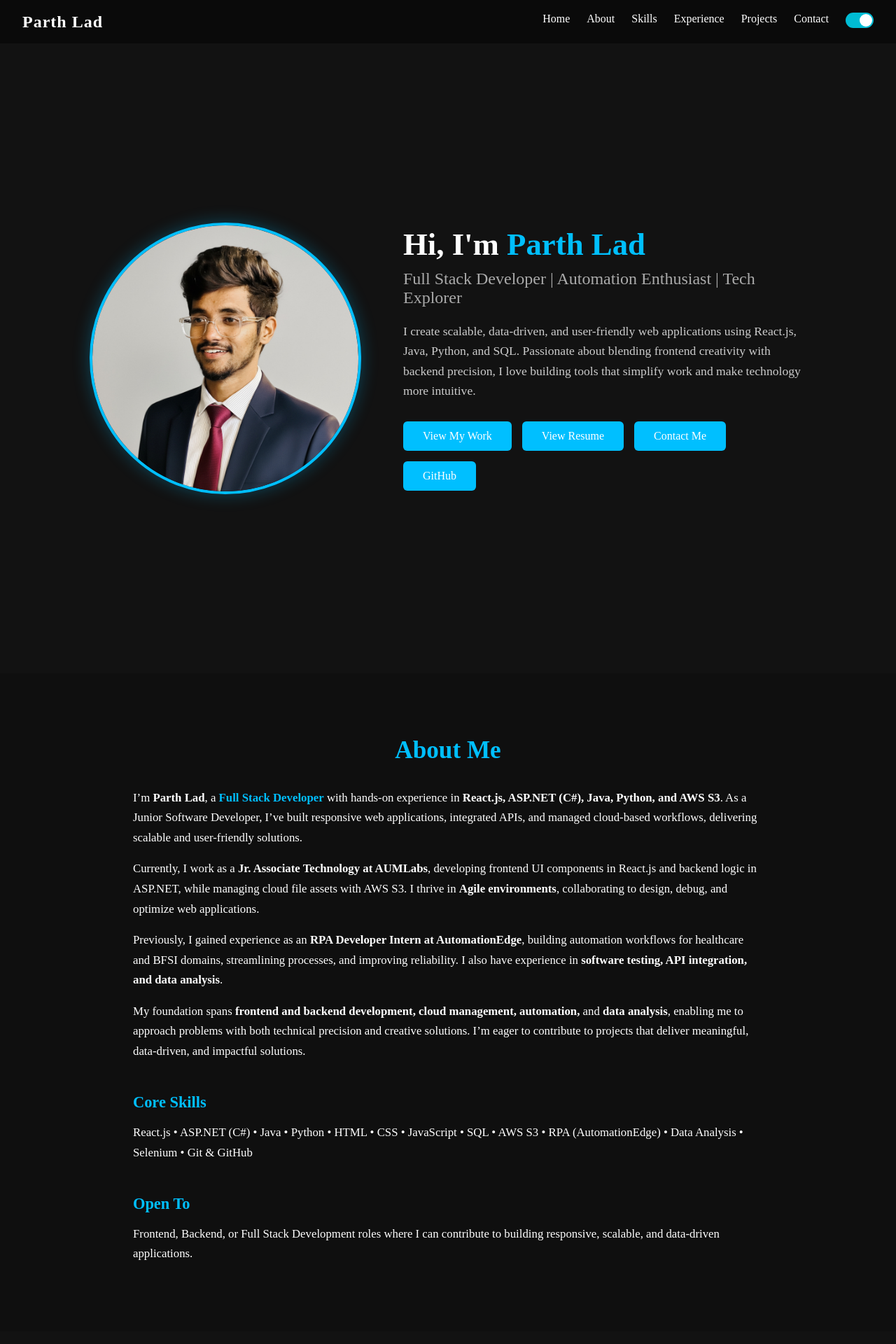
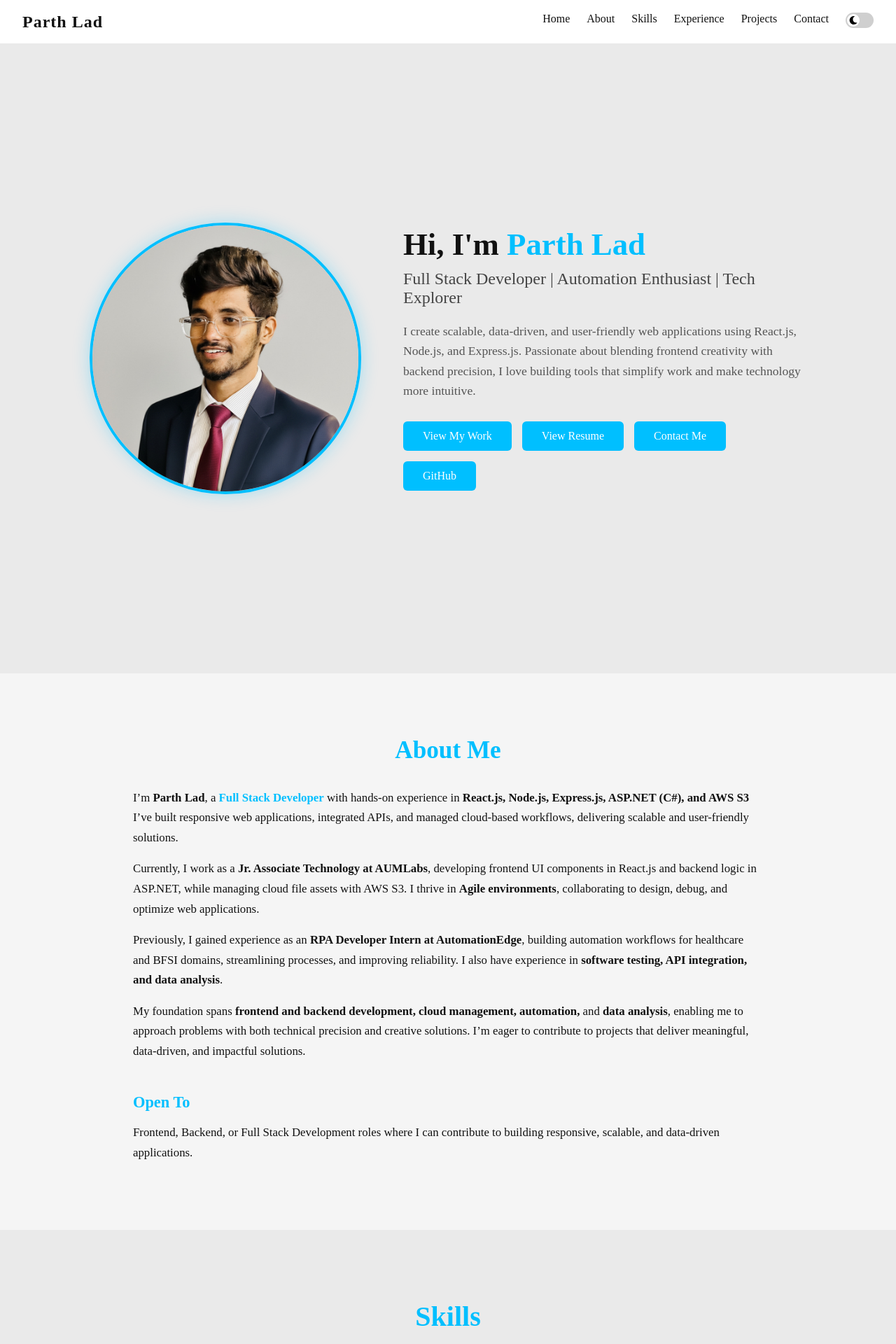
Before and after one commit to Parthlad1/my-portfolio, a React (Vite) app: page / in a window 1280 px wide. Shown: the top 1920 px of the page at 70% size. Built offline with nearby package versions, Linux system fonts and the light colour scheme.

Commit message:
Made Some Changes

```diff
--- a/src/App.jsx
+++ b/src/App.jsx
@@ -12,7 +12,7 @@ import Contact from './sections/Contact.jsx'
 
 function App() {
     // Load saved theme OR default to "light"
-  const [theme, setTheme] = useState("dark");
+  const [theme, setTheme] = useState("light");
 
   // Toggle ONLY Home section theme
   const toggleTheme = () => {
--- a/src/components/Navbar/Navbar.css
+++ b/src/components/Navbar/Navbar.css
@@ -120,6 +120,7 @@ button{
     /* Start off-screen */
     transform: translateX(100%);
     opacity: 0;
+    transition: background-color 0.5s ease, color 0.5s ease;
   }
 
   /* OPEN animation */
--- a/src/components/Navbar/Navbar.jsx
+++ b/src/components/Navbar/Navbar.jsx
@@ -49,7 +49,7 @@ function Navbar({ toggleTheme, theme }) {
         <li><a href="#projects" onClick={closeMenu}>Projects</a></li>
         <li><a href="#contact" onClick={closeMenu}>Contact</a></li>
         <li>
-          <button className={`theme-toggle ${theme}`} onClick={()=>{toggleTheme(); closeMenu()}}>
+          <button className={`theme-toggle ${theme}`} onClick={toggleTheme}>
             <span className="toggle-circle">{theme === "light" ?
               <FaMoon size={12} color='black'/> : <FaSun size={12}/>}</span>
           </button>
--- a/src/sections/About.jsx
+++ b/src/sections/About.jsx
@@ -6,7 +6,7 @@ function About() {
       <div className="about-container">
         <h2 className="about-title"> About Me</h2>
         <p className="about-text">
-          I’m <strong>Parth Lad</strong>, a <span className="highlight">Full Stack Developer</span> with hands-on experience in <strong>React.js, ASP.NET (C#), Java, Python, and AWS S3</strong>. As a Junior Software Developer, I’ve built responsive web applications, integrated APIs, and managed cloud-based workflows, delivering scalable and user-friendly solutions.
+          I’m <strong>Parth Lad</strong>, a <span className="highlight">Full Stack Developer</span> with hands-on experience in <strong>React.js, Node.js, Express.js, ASP.NET (C#), and AWS S3</strong> I’ve built responsive web applications, integrated APIs, and managed cloud-based workflows, delivering scalable and user-friendly solutions.
         </p>
 
         <p className="about-text">
@@ -21,11 +21,6 @@ function About() {
           My foundation spans <strong>frontend and backend development, cloud management, automation,</strong> and <strong>data analysis</strong>, enabling me to approach problems with both technical precision and creative solutions. I’m eager to contribute to projects that deliver meaningful, data-driven, and impactful solutions.
         </p>
 
-        <h3 className="about-subtitle"> Core Skills</h3>
-        <p className="about-text">
-          React.js • ASP.NET (C#) • Java • Python • HTML • CSS • JavaScript • SQL • AWS S3 • RPA (AutomationEdge) • Data Analysis • Selenium • Git & GitHub
-        </p>
-
         <h3 className="about-subtitle"> Open To</h3>
         <p className="about-text">
           Frontend, Backend, or Full Stack Development roles where I can contribute to building responsive, scalable, and data-driven applications.
--- a/src/sections/Home.jsx
+++ b/src/sections/Home.jsx
@@ -9,7 +9,7 @@ function Home() {
             <h1>Hi, I'm <span>Parth Lad</span></h1>
             <h2>Full Stack Developer | Automation Enthusiast | Tech Explorer</h2>
             <p>
-            I create scalable, data-driven, and user-friendly web applications using React.js, Java, Python, and SQL.
+            I create scalable, data-driven, and user-friendly web applications using React.js, Node.js, and Express.js.
             Passionate about blending frontend creativity with backend precision, I love building tools that
             simplify work and make technology more intuitive.
             </p>
```
